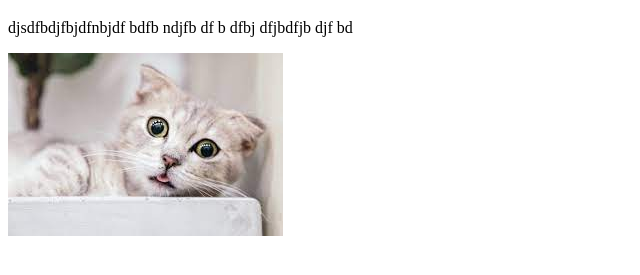
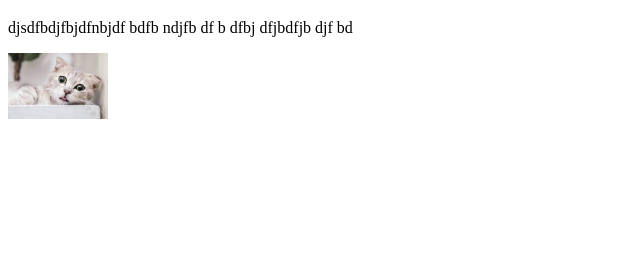
Before and after one commit to aleecsandrei/CRS_VM, a plain HTML site: page index.html in a window 1280 px wide. Shown: the part 61-336 px from the top of the page, without its empty margins (0-640 px from the left). Drawn offline with Linux system fonts and the light colour scheme.

Commit message:
fisier de structura

```diff
--- a/index.html
+++ b/index.html
@@ -6,6 +6,6 @@
   <body>
     <h1>fnjdnbjdfnbjdfnbjdf</h1>
     <p>djsdfbdjfbjdfnbjdf bdfb ndjfb df b dfbj dfjbdfjb djf bd</p>
-    <img src="pisicauau.jpg"
+    <img src="pisicauau.jpg" width="100" />
   </body>
 </html>
```
